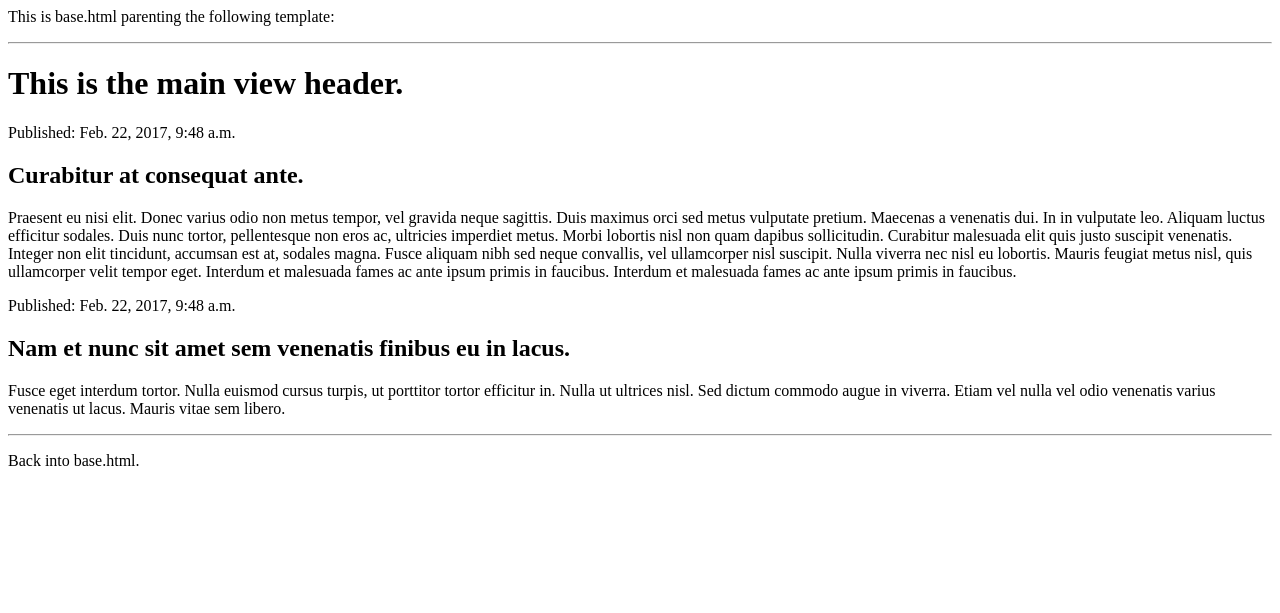
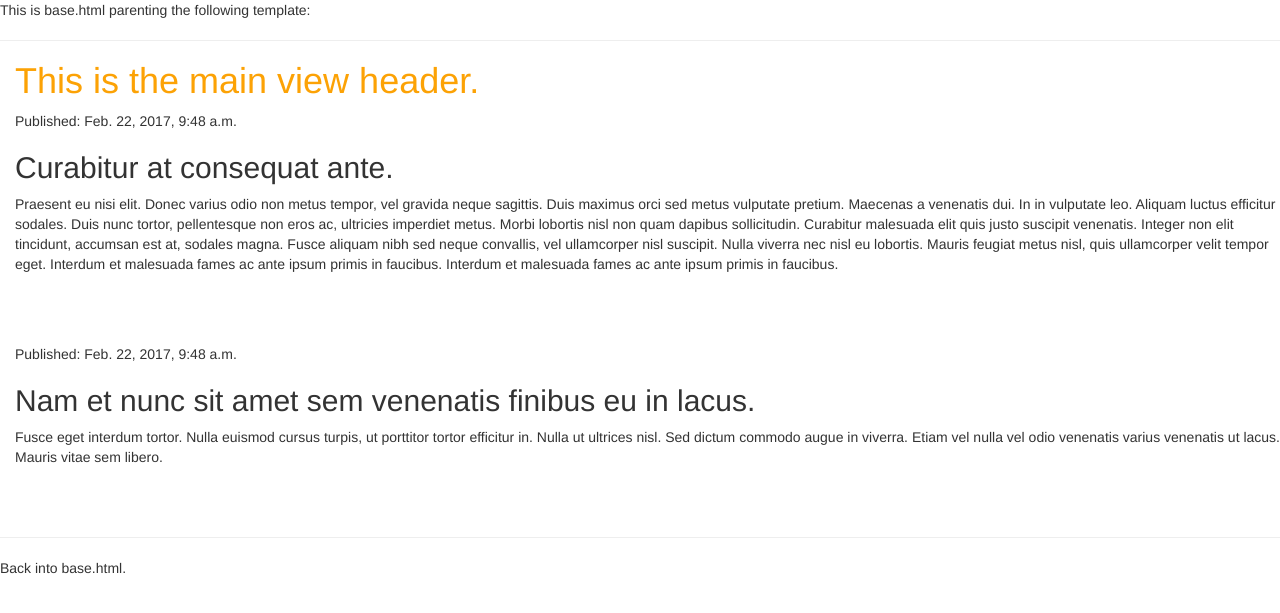
Before and after one commit to es-kan/eskan-site, a Django app: page / in a window 1280 px wide. Shown: the top 613 px of the page. Run offline with Django 3.2, Linux system fonts and the light colour scheme; data comes from the database, SQL or seed files in the repository; some libraries are stand-ins or nearby versions.

Commit message:
added static directories and css

```diff
--- /dev/null
+++ b/blog/static/css/blog.css
@@ -0,0 +1,15 @@
+.main-container {
+    padding-left: 15px;
+}
+
+.title-header {
+  color: #FCA205;
+}
+
+.date {
+    color: #828282;
+}
+
+.post {
+    margin-bottom: 70px;
+}
--- a/blog/templates/main.html
+++ b/blog/templates/main.html
@@ -1,20 +1,25 @@
 {% extends 'base.html' %}
+
+{% load staticfiles %}
 
 {% block title %}
 <title>TITLE</title>
+<link rel="stylesheet" href="{% static 'css/blog.css' %}">
 {% endblock %}
 
 {% block content %}
-<div>
+<div class="main-container">
+<div class="title-header">
   <h1>This is the main view header.</h1>
 </div>
-<div>
+<div class="posts">
   {% for post in posts %}
-    <div>
-      <p>Published: {{ post.date_time_published }}</p>
+    <div class="post">
+      <p class="published-date">Published: {{ post.date_time_published }}</p>
       <h2>{{ post.title }}</h2>
       <p>{{ post.text|linebreaksbr }}</p>
     </div>
   {% endfor %}
 </div>
+</div>
 {% endblock %}
--- a/kansite/settings/base.py
+++ b/kansite/settings/base.py
@@ -125,3 +125,8 @@ USE_TZ = True
 # https://docs.djangoproject.com/en/1.10/howto/static-files/
 
 STATIC_URL = '/static/'
+
+STATICFILES_FINDERS = [
+    'django.contrib.staticfiles.finders.FileSystemFinder',
+    'django.contrib.staticfiles.finders.AppDirectoriesFinder',
+]
--- a/templates/base.html
+++ b/templates/base.html
@@ -1,5 +1,8 @@
+{% load staticfiles %}
 <html>
   <head>
+    <link rel="stylesheet" href="//maxcdn.bootstrapcdn.com/bootstrap/3.2.0/css/bootstrap.min.css">
+    <link rel="stylesheet" href="//maxcdn.bootstrapcdn.com/bootstrap/3.2.0/css/bootstrap-theme.min.css">
     {% block title%}
     {% endblock %}
   </head>
```
